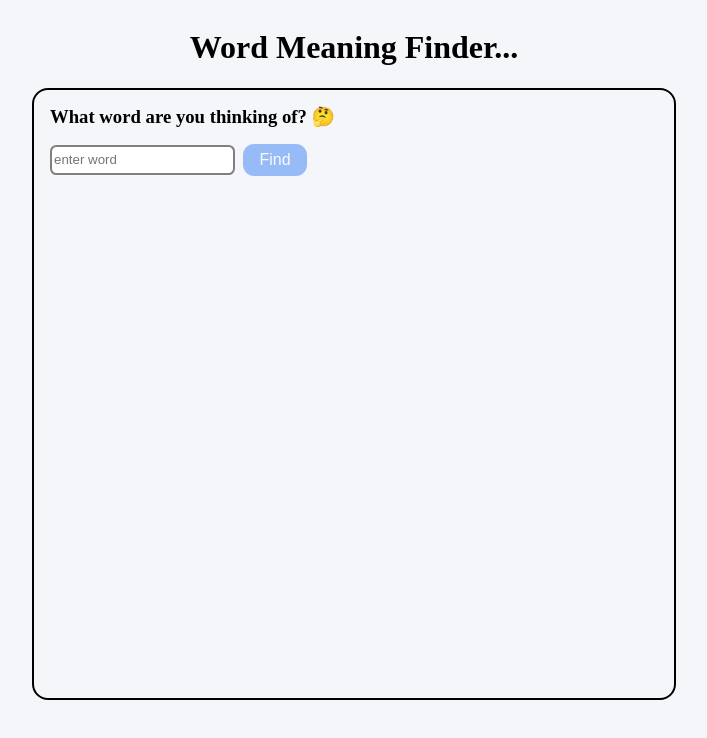
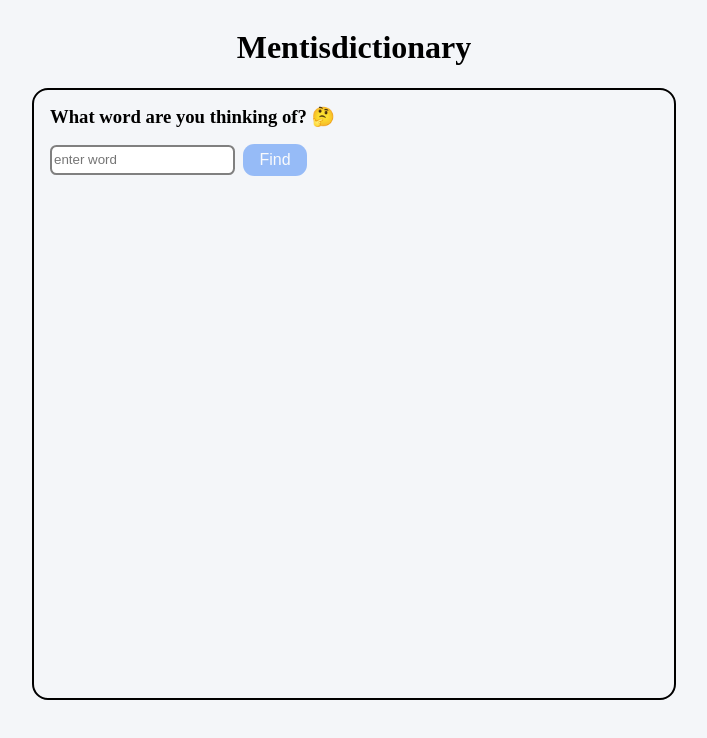
Before and after one commit to chetan208/dictionary, a plain HTML site: page index.html in a window 1280 px wide. Shown: the whole page, without its empty margins (286-993 px from the left). Drawn offline with nearby package versions, Linux system fonts and the light colour scheme.

Commit message:
name changed

```diff
--- a/index.html
+++ b/index.html
@@ -20,7 +20,7 @@
       support the audio tag.</audio>
 
    <div class="h1">
-      <h1>Word Meaning Finder...</h1>
+      <h1>Mentisdictionary</h1>
    </div>
 
    <div class="container">
```
